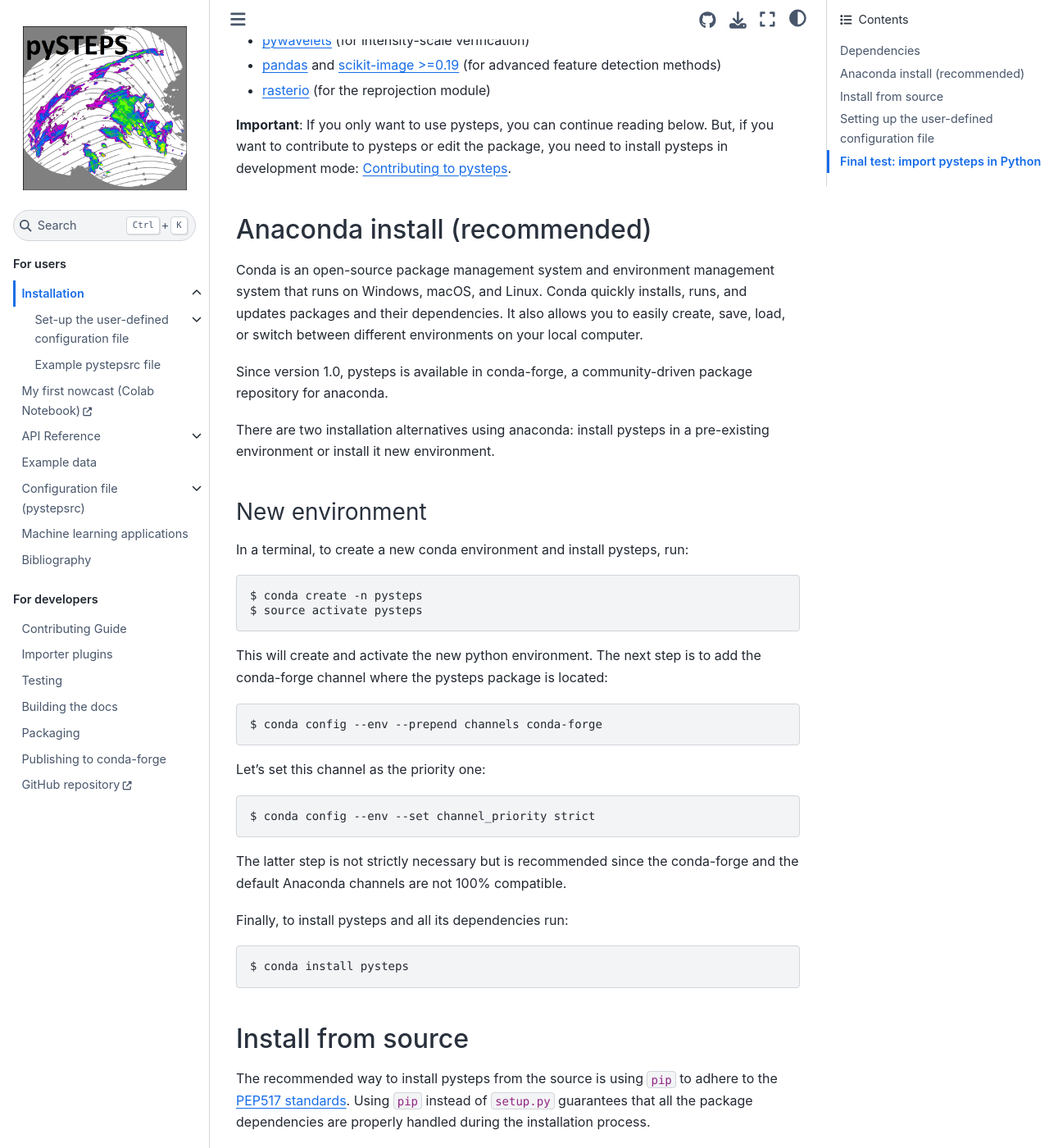
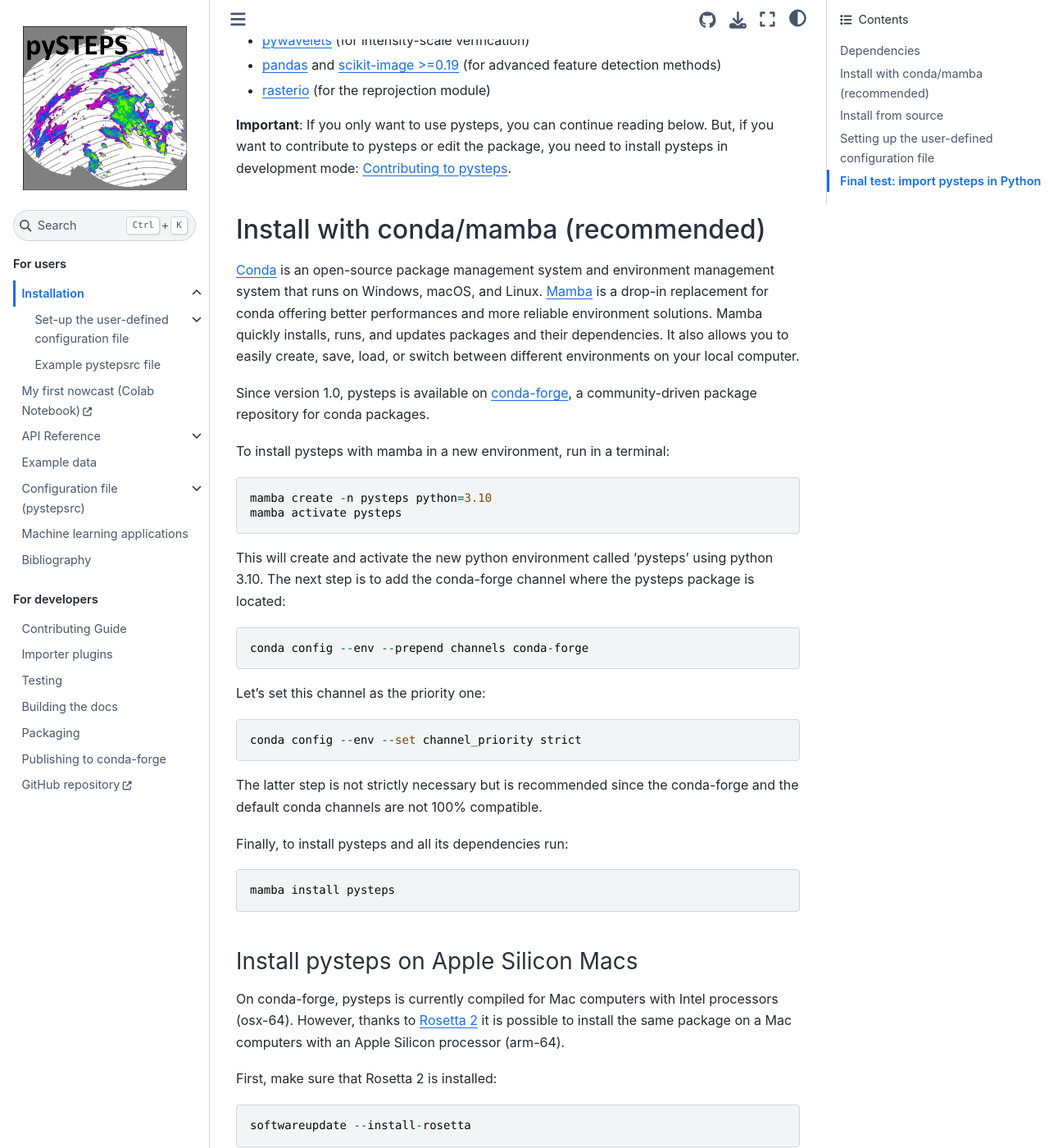
Before and after one commit to pySTEPS/pysteps, a Sphinx documentation site: the page built from doc/source/user_guide/install_pysteps.rst, in a window 1280 px wide and 1400 px high, scrolled down 794 px. Shown: the whole window at 82% size. Built offline with Sphinx 7.4.7 and the Sphinx Book theme 1.1.4, drawn with Linux system fonts in a browser that asks for light colours; pages that are not in the unit, such as notebooks, are missing from menus; some of the changed text lies outside the part shown.

Commit message:
Add instructions to install on apple silicon (#335)

```diff
--- a/doc/source/user_guide/install_pysteps.rst
+++ b/doc/source/user_guide/install_pysteps.rst
@@ -45,45 +45,78 @@
 But, if you want to contribute to pysteps or edit the package, you need to install
 pysteps in development mode: :ref:`Contributing to pysteps <contributor_guidelines>`.
 
-Anaconda install (recommended)
-------------------------------
+Install with conda/mamba (recommended)
+--------------------------------------
 
-Conda is an open-source package management system and environment management
-system that runs on Windows, macOS, and Linux.
-Conda quickly installs, runs, and updates packages and their dependencies.
+`Conda <https://docs.conda.io/>`_ is an open-source package management system and environment
+management system that runs on Windows, macOS, and Linux.
+`Mamba <https://mamba.readthedocs.io/>`_ is a drop-in replacement for conda offering
+better performances and more reliable environment
+solutions. Mamba quickly installs, runs, and updates packages and their dependencies.
 It also allows you to easily create, save, load, or switch between different
 environments on your local computer.
 
-Since version 1.0, pysteps is available in conda-forge, a community-driven
-package repository for anaconda.
+Since version 1.0, pysteps is available on `conda-forge <https://conda-forge.org/>`_,
+a community-driven package repository for conda packages.
 
-There are two installation alternatives using anaconda: install pysteps in a
-pre-existing environment or install it new environment.
+To install pysteps with mamba in a new environment, run in a terminal::
 
-New environment
-~~~~~~~~~~~~~~~
+    mamba create -n pysteps python=3.10
+    mamba activate pysteps
 
-In a terminal, to create a new conda environment and install pysteps, run::
+This will create and activate the new python environment called 'pysteps' using python 3.10.
+The next step is to add the conda-forge channel where the pysteps package is located::
 
-    $ conda create -n pysteps
-    $ source activate pysteps
-
-This will create and activate the new python environment. The next step is to
-add the conda-forge channel where the pysteps package is located::
-
-    $ conda config --env --prepend channels conda-forge
+    conda config --env --prepend channels conda-forge
 
 Let's set this channel as the priority one::
 
-    $ conda config --env --set channel_priority strict
+    conda config --env --set channel_priority strict
 
 The latter step is not strictly necessary but is recommended since
-the conda-forge and the default Anaconda channels are not 100% compatible.
+the conda-forge and the default conda channels are not 100% compatible.
 
 Finally, to install pysteps and all its dependencies run::
 
-    $ conda install pysteps
+    mamba install pysteps
 
+Install pysteps on Apple Silicon Macs
+~~~~~~~~~~~~~~~~~~~~~~~~~~~~~~~~~~~~~
+
+On conda-forge, pysteps is currently compiled for Mac computers with Intel processors (osx-64).
+However, thanks to `Rosetta 2 <https://support.apple.com/en-us/HT211861>`_ it is
+possible to install the same package on a Mac computers with an Apple Silicon processor
+(arm-64).
+
+First, make sure that Rosetta 2 is installed::
+
+    softwareupdate --install-rosetta
+
+Use mamba to create a new environment called 'pysteps' for intel packages with python 3.10::
+
+    CONDA_SUBDIR=osx-64 mamba create -n pysteps python=3.10
+    mamba activate pysteps
+
+Make sure that conda/mamba commands in this environment use intel packages::
+
+    conda config --env --set subdir osx-64
+
+Verify that the correct platform is being used::
+
+    python -c "import platform;print(platform.machine())"  # Should print "x86_64"
+
+Finally, run the same pysteps install instructions as given above::
+
+    conda config --env --prepend channels conda-forge
+    conda config --env --set channel_priority strict
+    mamba install pysteps
+
+We can now verify that pysteps loads correctly::
+
+    python -c "import pysteps"
+
+Note that the first time that pysteps is imported will typically take longer, as Rosetta 2
+needs to translate the binary code for the Apple Silicon processor.
 
 Install from source
 -------------------
@@ -133,7 +164,6 @@
 
     export CC=/usr/local/Cellar/gcc/8.3.0/bin/gcc-8
     export CXX=/usr/local/Cellar/gcc/8.3.0/bin/g++-8
-
 
 Then, you can continue with the normal installation procedure described next.
 
```
Also changed, not shown: other parts of doc/source/user_guide/install_pysteps.rst (+0 -2 lines).
